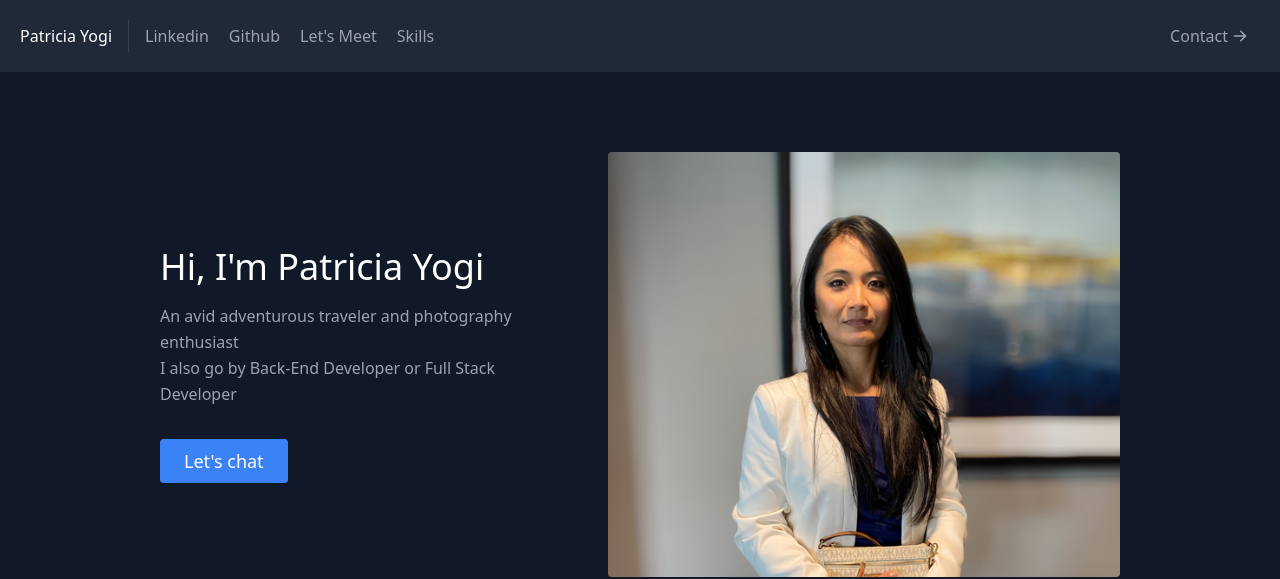
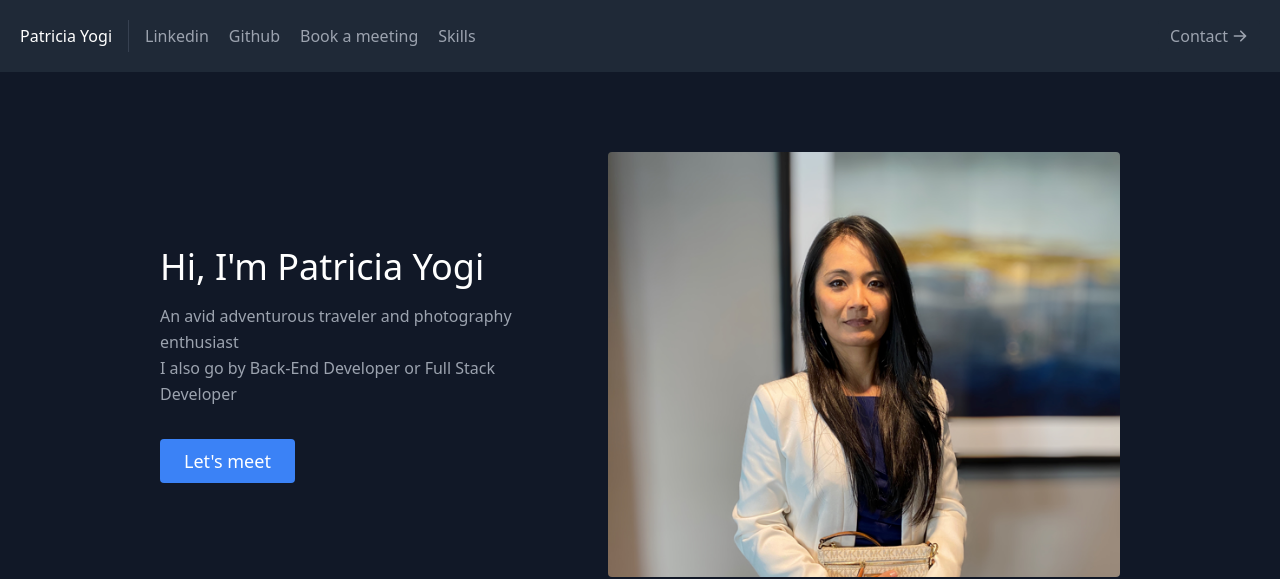
Before and after one commit to patriciayogi/my-portfolio, a React (Create React App) app: page / in a window 1280 px wide. Shown: the top 579 px of the page. Built offline with nearby package versions, Linux system fonts and the light colour scheme.

Commit message:
minor changes

```diff
--- a/src/components/About.js
+++ b/src/components/About.js
@@ -19,7 +19,7 @@ export default function About() {
               data-target="#exampleModal"
               className="inline-flex text-white bg-blue-500 border-0 py-2 px-6 focus:outline-none hover:bg-blue-600 rounded text-lg"
             >
-              Let's chat
+              Let's meet
             </a>
             {/*  <a
                   href="#projects"
--- a/src/components/Navbar.js
+++ b/src/components/Navbar.js
@@ -31,7 +31,7 @@ export default function Navbar() {
               target="_blank"
               className="mr-5 hover:text-white"
             >
-              Let's Meet
+              Book a meeting
             </a>
             <a href="#skills">Skills</a>
             {/* <Link to="/skills" className="mr-5 hover:text-white">Skills</Link> */}
```
Also changed, not shown: 2 other files (tests, documents, lock files or other folders).
